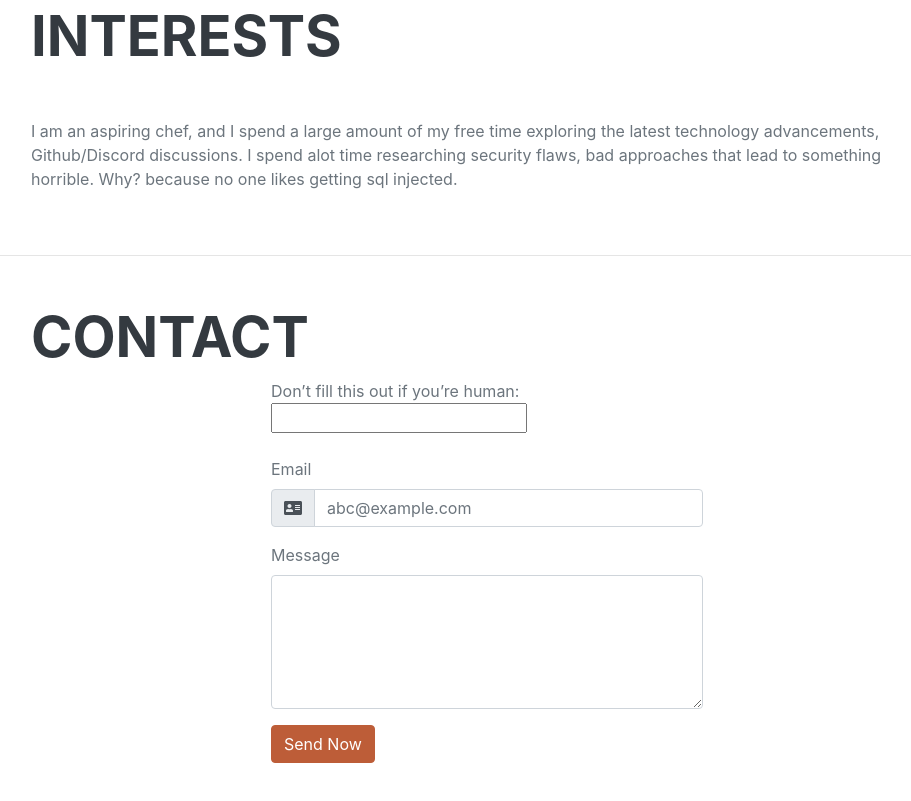
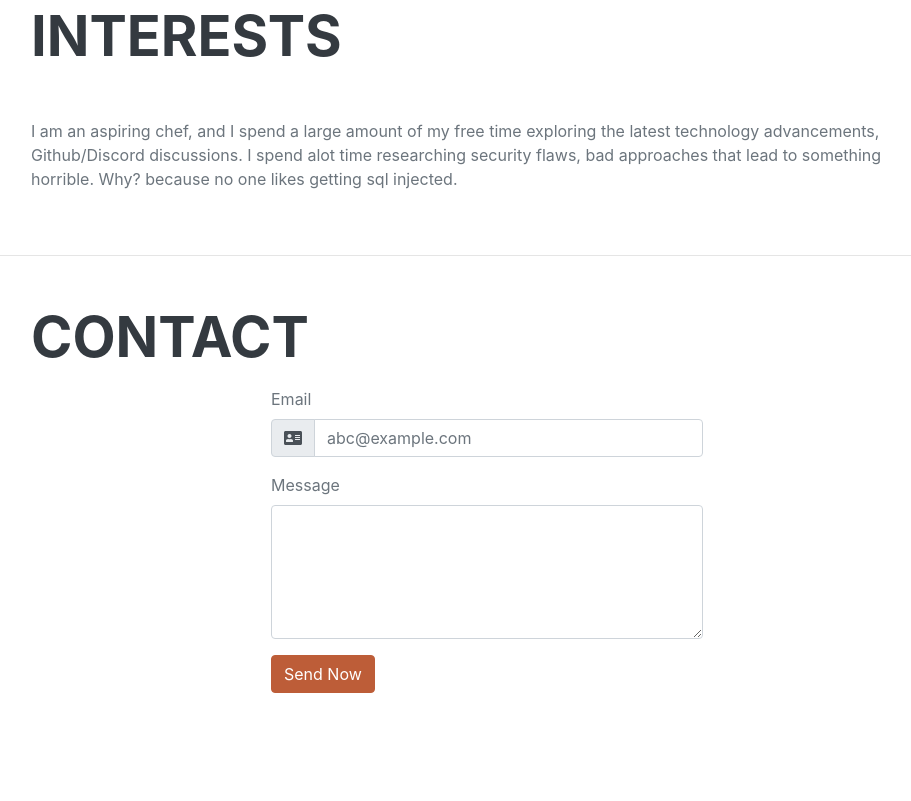
Before and after one commit to naveedali02/Naveed_portfolio, a plain HTML site: page index.html in a window 1280 px wide. Shown: the part 3914-4715 px from the top of the page, without its empty margins (289-1200 px from the left). After the commit the page ends 4671 px from the top, so only its background shows below. Drawn offline with nearby package versions, Linux system fonts and the light colour scheme; no server answers; a web font is replaced by a local one.

Commit message:
portfolio form

```diff
--- a/index.html
+++ b/index.html
@@ -287,7 +287,7 @@
                 <form class="col-6 mx-auto" netlify action="./success.html" method="post">
                     <!-- Honeypot field to catch spam -->
                     <p class="hidden">
-                        <label>Don’t fill this out if you’re human: <input name="bot-field" /></label>
+                      <input name="bot-field" type="hidden" /></label>
                     </p>
 
                     <div class="form-group">
```
